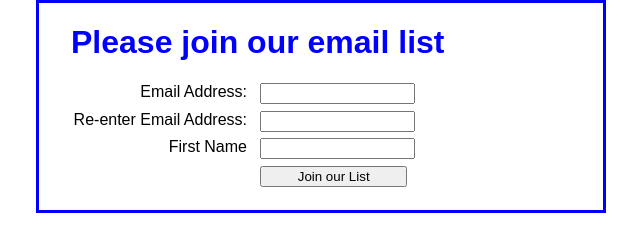
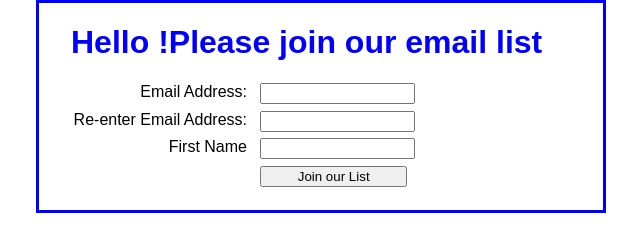
Before and after one commit to mrudula-e/email_list, a plain HTML site: page index.html in a window 1280 px wide. Shown: the whole page, without its empty margins (319-959 px from the left). Drawn offline with Linux system fonts and the light colour scheme.

Commit message:
hello was added

```diff
--- a/index.html
+++ b/index.html
@@ -8,7 +8,7 @@
 </head>
 <body>
     <main>
-        <h1>Please join our email list</h1>
+        <h1> Hello !Please join our email list</h1>
         <form id="email_form" name="email_form" action="join.html" method="get">
             <label for="email_address1">Email Address:</label>
             <input type="text" id="email_address1" name="email_address1"><br>
```
